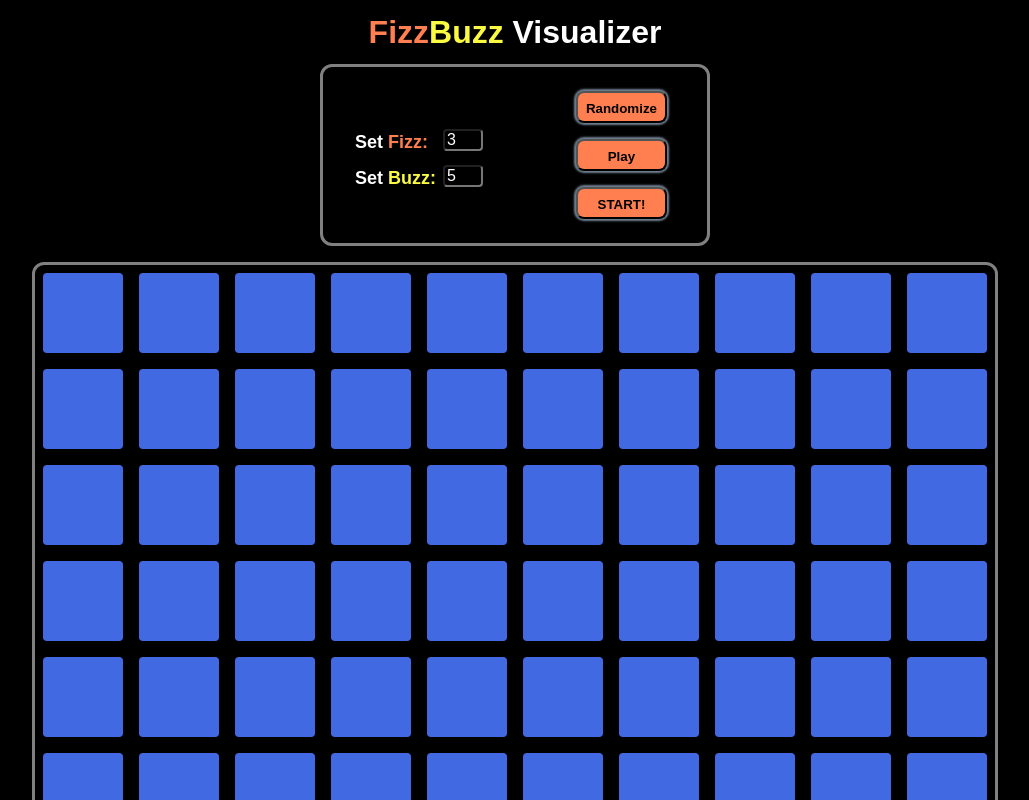
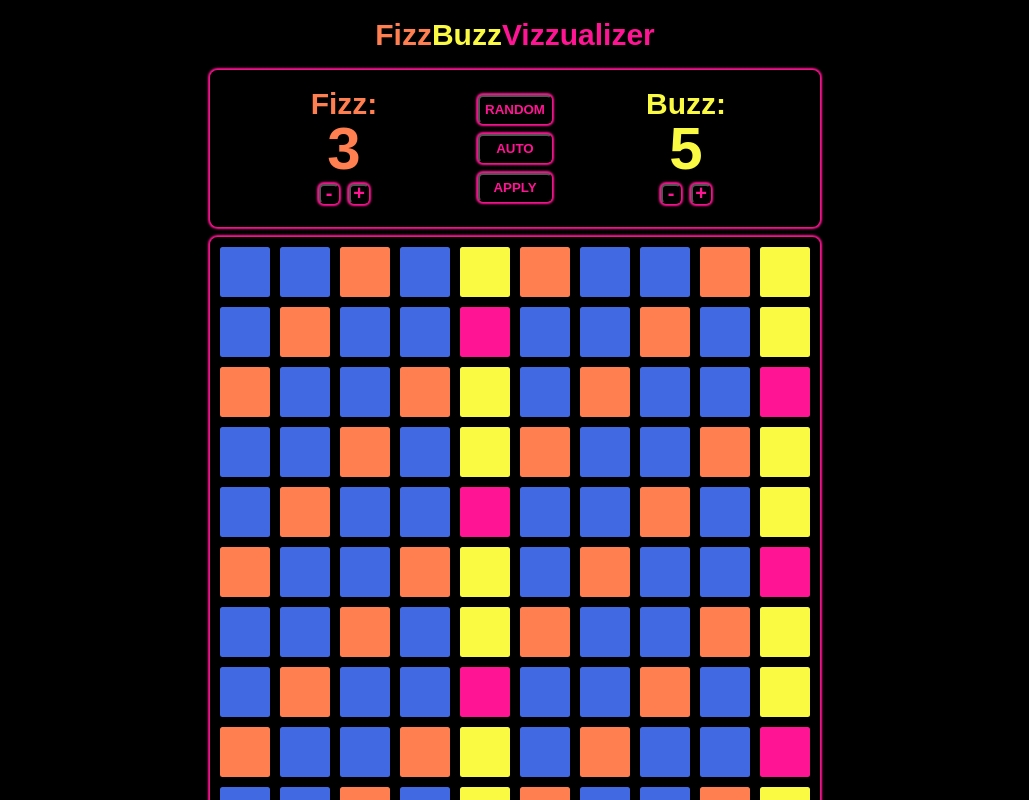
Before and after one commit to havenao/FizzBuzzVizzualizer, a React (Create React App) app: page / in a window 1280 px wide. Shown: the top 800 px of the page, without its empty margins (125-1154 px from the left). Built offline with nearby package versions, Linux system fonts and the light colour scheme.

Commit message:
Updated styles

```diff
--- a/src/App.js
+++ b/src/App.js
@@ -6,6 +6,7 @@ function App() {
   // Set a number for Fizz and Buzz
   const [fizz, setFizz] = useState(3);
   const [buzz, setBuzz] = useState(5);
+  const [letters, setLetters] = useState(false);
 
   // Fill an Array with when to fizz,buzz and/or fizzbuzz
   const fillBoxes = (f, b) => {
@@ -25,7 +26,7 @@ function App() {
   };
 
   // More State Hooks: Boxes stores the current fizzbuzz array
-  const [boxes, setBoxes] = useState(fillBoxes());
+  const [boxes, setBoxes] = useState(fillBoxes(fizz, buzz));
   const [isPlaying, setIsPlaying] = useState(false);
 
   const randomizeFB = () => {
@@ -50,16 +51,16 @@ function App() {
       <header className="center-col">
         <h1 className="title">
           <span className="fizz-text">Fizz</span>
-          <span className="buzz-text">Buzz </span>
-          Visualizer
+          <span className="buzz-text">Buzz</span>
+          <span className="fizzbuzz-text">Vizzualizer</span>
         </h1>
         <section className="settings">
-          <div className="center-col">
-            <div className="label-set">
-              <label htmlFor="fizz">
-                Set <span className="fizz-text">Fizz:</span>
+          <div className="label-set center-col">
+            <label htmlFor="fizz" className="fizz-text">
+              Fizz:
             </label>
             <input
+              className="fizz-text"
               name="fizz"
               type="number"
               min="2"
@@ -67,12 +68,47 @@ function App() {
               value={fizz}
               onChange={(e) => setFizz(e.target.value)}
             />
+            <div className="row">
+              <button
+                className="btn plus-min"
+                onClick={() => setFizz(fizz - 1)}
+              >
+                -
+              </button>
+              <button
+                className="btn plus-min"
+                onClick={() => setFizz(fizz + 1)}
+              >
+                +
+              </button>
             </div>
-            <div className="label-set">
-              <label htmlFor="buzz">
-                Set <span className="buzz-text">Buzz:</span>
+          </div>
+
+          <div className="btn-container">
+            <button className="btn" onClick={randomizeFB}>
+              RANDOM
+            </button>
+            <button
+              className={`btn ${!isPlaying || "autoplay"}`}
+              onClick={() => setIsPlaying(!isPlaying)}
+            >
+              {isPlaying ? "STOP" : "AUTO"}
+            </button>
+            <button
+              className="btn"
+              onClick={() => {
+                setBoxes(fillBoxes(fizz, buzz));
+              }}
+            >
+              APPLY
+            </button>
+          </div>
+          <div className="label-set center-col">
+            <label htmlFor="buzz" className="buzz-text">
+              Buzz:
             </label>
             <input
+              className="buzz-text"
               name="buzz"
               type="number"
               min="2"
@@ -80,23 +116,22 @@ function App() {
               value={buzz}
               onChange={(e) => setBuzz(e.target.value)}
             />
-            </div>
-          </div>
-          <div className="btn-container">
-            <button className="btn" onClick={randomizeFB}>
-              Randomize
-            </button>
-            <button className="btn" onClick={() => setIsPlaying(!isPlaying)}>
-              Play
+            <div className="row">
+              <button
+                className="btn plus-min"
+                onClick={() => setBuzz(buzz - 1)}
+              >
+                -
               </button>
               <button
-              className="btn"
+                className="btn plus-min"
                 onClick={() => {
-                setBoxes(fillBoxes(fizz, buzz));
+                  setBuzz(buzz + 1);
                 }}
               >
-              START!
+                +
               </button>
+            </div>
           </div>
         </section>
       </header>
--- a/src/index.css
+++ b/src/index.css
@@ -11,6 +11,7 @@ h6,
 p,
 a,
 img,
+input,
 article,
 footer,
 header,
@@ -23,6 +24,17 @@ section {
   font: inherit;
   vertical-align: baseline;
 }
+
+input::-webkit-outer-spin-button,
+input::-webkit-inner-spin-button {
+  -webkit-appearance: none;
+  margin: 0;
+}
+
+/* Firefox */
+input[type="number"] {
+  -moz-appearance: textfield;
+}
 /* HTML5 display-role reset for older browsers */
 article,
 header,
@@ -31,38 +43,59 @@ nav,
 section {
   display: block;
 }
+:root {
+  font-size: 10px;
+}
 body {
   line-height: 1;
   font-family: Arial, Helvetica, sans-serif;
   font-weight: 700;
-  font-size: 18px;
   color: white;
   background-color: black;
+  display: flex;
+  justify-content: center;
 }
 
 main {
-  width: 100vw;
+  width: 60rem;
 }
 
 .center-col {
   display: flex;
   align-items: center;
   flex-direction: column;
+  justify-content: center;
 }
+
 h1 {
-  font-size: 2rem;
+  font-size: 3rem;
 }
 .title {
-  padding: 1rem 0;
+  padding: 2rem 0;
 }
+header {
+  width: 100%;
+}
+.settings {
+  width: 100%;
+  padding: 2rem 0.5rem;
+  display: flex;
+  justify-content: space-evenly;
+  align-items: center;
+  box-shadow: 0 0 2px 2px deeppink;
+
+  border-radius: 0.75rem;
+}
+
 .container {
-  margin: 1rem;
+  margin: 1rem 0;
+  padding: 0.5rem;
   display: flex;
   justify-content: center;
   flex-wrap: wrap;
   width: 60rem;
   height: 60rem;
-  border: 3px solid gray;
+  box-shadow: 0 0 2px 2px deeppink;
   border-radius: 0.75rem;
 }
 
@@ -72,10 +105,84 @@ h1 {
   height: 5rem;
   margin: 0.5rem;
   border-radius: 0.25rem;
+  transition: ease 0.5s;
 }
 
 .box:hover {
   box-shadow: 0 0 5px 1px white;
+}
+
+.label-set {
+  width: 8rem;
+  height: 2rem;
+}
+
+input {
+  width: 8rem;
+  height: 6rem;
+  font-size: 6rem;
+  background-color: black;
+  border-radius: 0.25rem;
+}
+
+input:focus {
+  outline-color: deeppink;
+  box-shadow: 0 0 2px 2px deeppink;
+  outline: none;
+}
+
+.btn-container {
+  display: flex;
+  justify-content: flex-end;
+  flex-direction: column;
+  height: 100%;
+}
+
+.btn {
+  padding: 0.5rem;
+  margin: 0.5rem;
+  font-weight: 700;
+  border-radius: 0.5rem;
+  background-color: black;
+  color: deeppink;
+  transition: ease 0.2s;
+  box-shadow: 0 0 2px 2px deeppink;
+  display: flex;
+  justify-content: center;
+  align-items: center;
+}
+
+button:focus {
+  outline-color: deeppink;
+  box-shadow: 0 0 2px 2px deeppink;
+  outline: none;
+}
+
+.btn:hover {
+  transform: scale(1.1);
+  background-color: deeppink;
+  color: black;
+  cursor: pointer;
+}
+
+.autoplay {
+  background-color: deeppink;
+  color: black;
+}
+
+.row {
+  display: flex;
+  justify-content: space-evenly;
+}
+
+.plus-min {
+  width: 2rem;
+  height: 2rem;
+  padding: 0;
+  margin: 0.5rem;
+  vertical-align: baseline;
+  font-size: 2rem;
+  font-weight: 700;
 }
 
 .fizz {
@@ -91,58 +198,18 @@ h1 {
 .buzz-text {
   color: rgb(250, 250, 67);
 }
+.fizz-text,
+.buzz-text {
+  text-align: center;
+}
+label.fizz-text,
+label.buzz-text {
+  font-size: 3rem;
+}
 
 .fizzbuzz {
   background-color: deeppink;
 }
-
-.settings {
-  width: 20rem;
-  padding: 1rem 2rem;
-  display: flex;
-  justify-content: space-between;
-  align-items: center;
-  border: 3px solid gray;
-  border-radius: 0.75rem;
+.fizzbuzz-text {
+  color: deeppink;
 }
-.label-set {
-  width: 8rem;
-  height: 2rem;
-  display: flex;
-  justify-content: space-between;
-  align-items: flex-end;
-  margin-bottom: 0.25rem;
-}
-
-input {
-  width: 2rem;
-  height: 1rem;
-  font-size: 1rem;
-  background-color: black;
-  color: white;
-  border-radius: 0.25rem;
-}
-
-.btn-container {
-  display: flex;
-  justify-content: flex-end;
-  flex-direction: column;
-  height: 100%;
-}
-
-.btn {
-  height: 2rem;
-  padding: 0.5rem;
-  margin: 0.5rem;
-  font-weight: 700;
-  border-radius: 0.5rem;
-  background-color: coral;
-  transition: linear 0.1s;
-  box-shadow: 0 0 2px 2px slategrey;
-}
-
-.btn:hover {
-  transform: scale(1.1);
-  background-color: rgb(250, 250, 67);
-  cursor: pointer;
-}
```
Also changed, not shown: src/Box.js (+4 -3 lines), 2 other files (tests, documents, lock files or other folders). Lines whose indentation alone changed are shown as unchanged.
